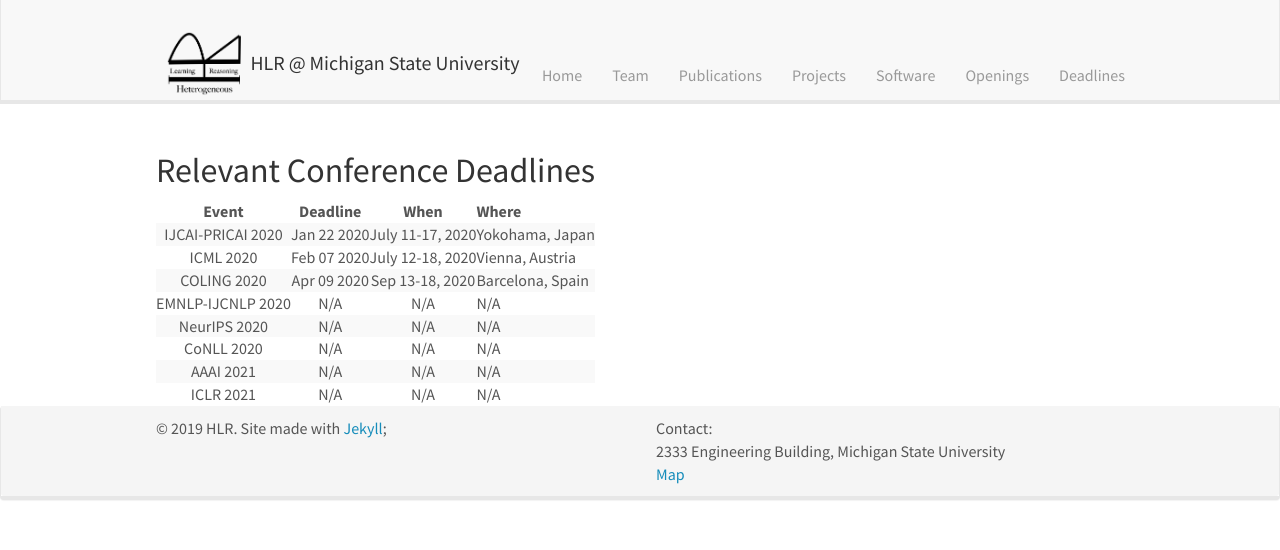
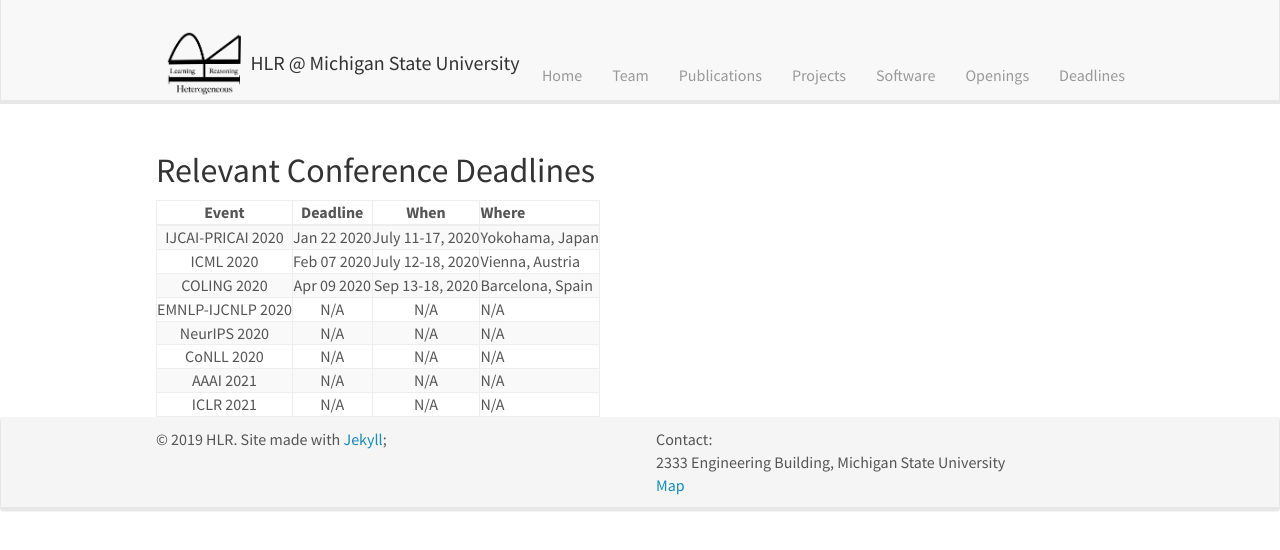
Before and after one commit to HLR/HLR.github.io, a Jekyll site: the page built from _pages/deadlines.md, in a window 1280 px wide. Shown: the top 550 px of the page. Built offline with Jekyll 4.4.1, drawn with Linux system fonts in a browser that asks for light colours; nearby versions of some CDN libraries.

```diff
--- a/_pages/deadlines.md
+++ b/_pages/deadlines.md
@@ -19,4 +19,4 @@
 | CoNLL 2020  | N/A  | N/A  | N/A  |
 | AAAI 2021  | N/A  | N/A  | N/A  |
 | ICLR 2021  | N/A  | N/A  | N/A  |
-{:.table-striped}
+{:.table-striped .table-bordered}
```
